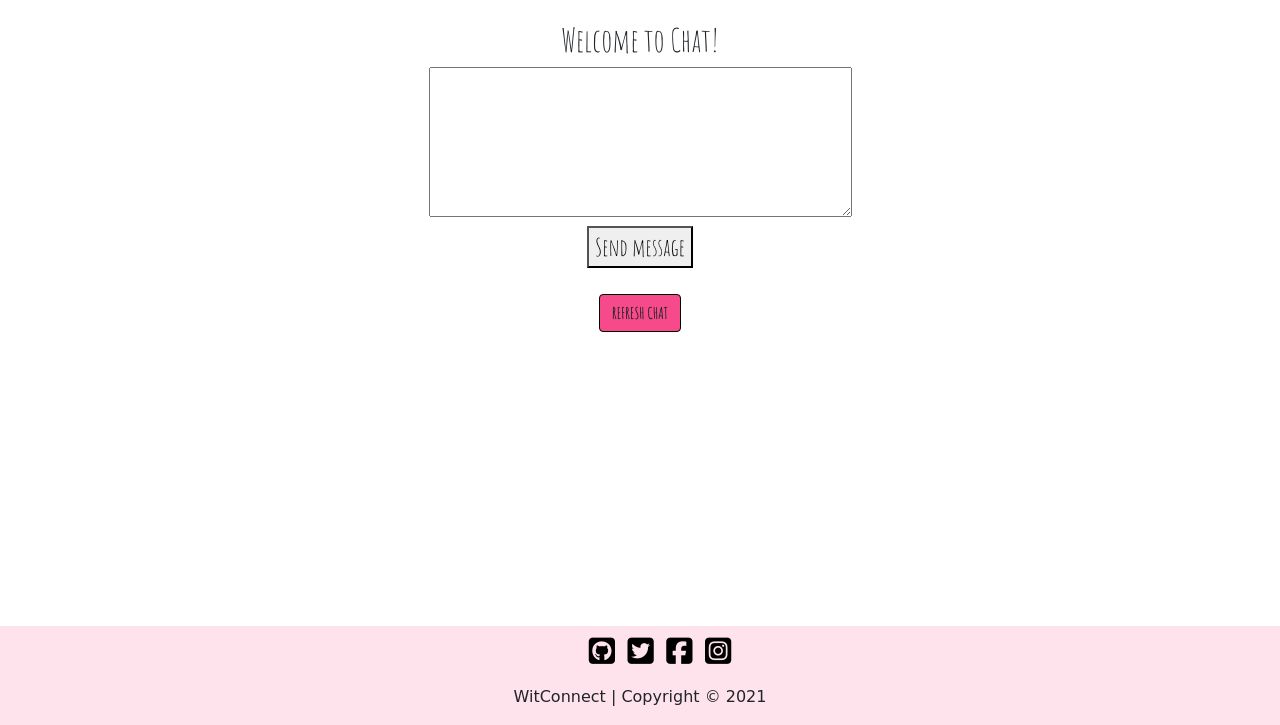
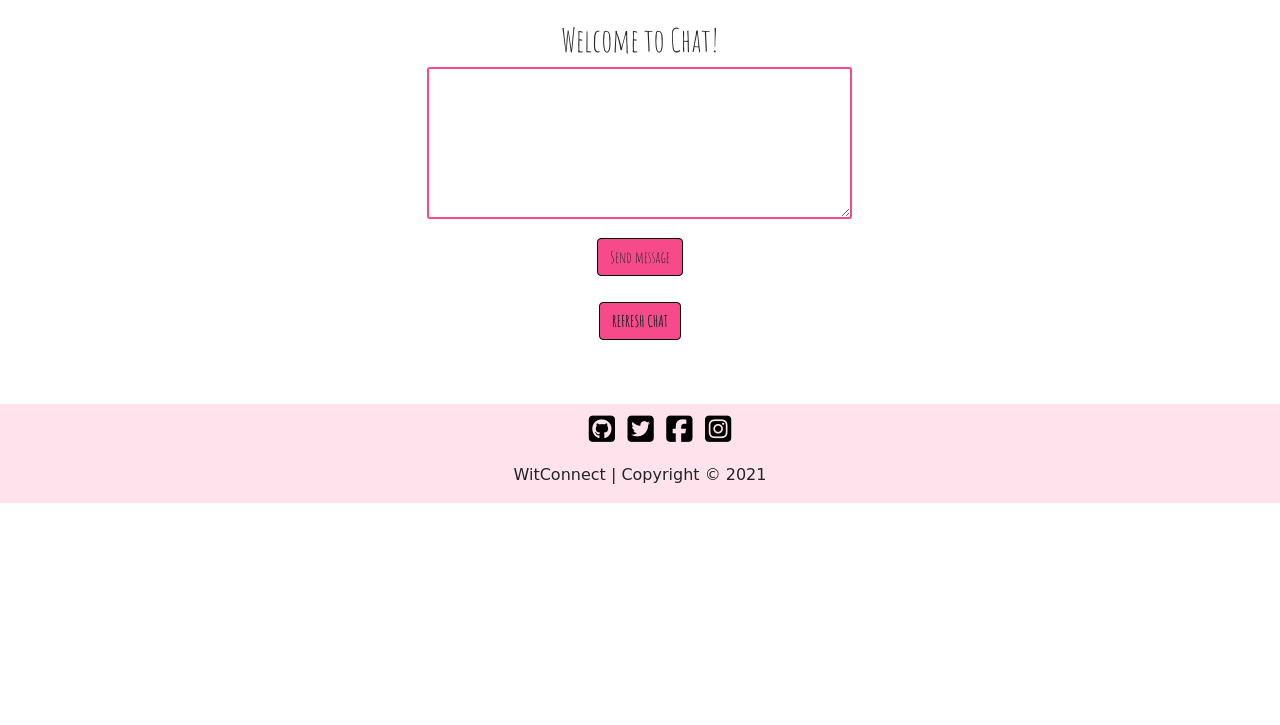
Before and after one commit to aineon/women-in-tech, a Flask app: page /chat in a window 1280 px wide. Shown: the part 75-800 px from the top of the page. Run offline with Flask 2, Linux system fonts and the light colour scheme; some libraries are stand-ins or nearby versions; some web fonts are replaced.

Commit message:
Tweak styling

```diff
--- a/static/css/style.css
+++ b/static/css/style.css
@@ -226,12 +226,12 @@ nav {
     min-height: -webkit-fit-content;
     min-height: -moz-fit-content;
     min-height: fit-content;
-     color: #fff;
-     background-color: rgba(60, 60, 60, 0.6);
-     margin: auto;
-    width: 35%;
+    color: #fff;
+    background-color: rgba(60, 60, 60, 0.6);
+    margin: auto;
     padding: 20px;
     align-items: center;
+    margin-bottom: 20px;
 }
 
 .form-heading{
@@ -259,9 +259,17 @@ nav {
     z-index: -1;
 }
 
+
+.form-link,
+.form-link:hover {
+    font-weight: bold;
+    text-decoration: none;
+    color: #f64a8a;
+}
+
 /*--Footer--*/
 footer{
-    position: fixed;
+    /*position: fixed; */
     bottom: 0;
     -ms-flex-negative: 0;
         flex-shrink: 0;
@@ -377,6 +385,15 @@ footer{
     font-size: 1.5rem;
 }
 
+.message-box {
+    border-radius: 3px;
+    border: 2px solid #f64a8a;
+}
+
+.message-container {
+    padding-bottom: 3rem;
+}
+
 .profile-heading,
 .profile-info,
 .chat-date {
--- a/templates/chat.html
+++ b/templates/chat.html
@@ -3,28 +3,28 @@
 
 {% block content %}
 <div class="row">
-    <div class="col-12 text-center chat-heading">
+    <div class="col-10 offset-1 text-center chat-heading">
         <h2 class="mt-3">Welcome to Chat!</h2>
     </div>
 </div>
 
 <div class="row">
-    <div class="col-12 chat container text-center">
+    <div class="col-10 offset-1 chat container text-center">
         <form method="POST">
-            <textarea cols="50" rows="4" name="message" id="message"></textarea>
+            <textarea cols="50" rows="4" name="message" id="message" class="message-box"></textarea>
             <br>
-            <button>Send message</button>
+            <button class="btn">Send message</button>
         </form>
     </div>
 </div>
 
 <div class="row">
     <div class="col-12 text-center my-3">
-        <button onClick="window.location.reload();" class="btn chat-btn text-uppercase">Refresh Chat</button>
+        <button onClick="window.location.reload();" class="btn chat-btn btn-large text-uppercase">Refresh Chat</button>
     </div>
 </div>
 
-<div class="row">
+<div class="row message-container">
     <div class="col-12 text-center">
         {% for message in chat_messages %}
             <p><span class="small chat-date">{{ message.timestamp }}</span>
--- a/templates/profile_detail.html
+++ b/templates/profile_detail.html
@@ -13,7 +13,7 @@
             <div class="profile-details-container mb-5 mt-5">
                 <h3 class="mb-0 font-weight-bold profile-info">{{ profile.fullname }}</h3>
                 <p class="small"><span class="text-muted">({{ profile.member_type }})</span></p>
-            <p class="mb-0"><strong class="profile-info">Field:</strong> {{ profile.field }}
+                <p><strong class="profile-info">Field:</strong> {{ profile.field }}
                     <br><strong class="profile-info">Experience:</strong> {{ profile.experience }}
                     <br><strong class="profile-info">Technologies:</strong> {{ profile.technologies }}
                     <br><strong class="profile-info">Goals:</strong> {{ profile.goals }}
@@ -21,12 +21,12 @@
                     <br><strong class="profile-info">Github:</strong>  {{ profile.github }}
                     <br><small><em class="profile-info">joined: {{ profile.date_created }}</em></small>
                 </p>
-        </div>
+
                 <form  method="POST" action="{{ url_for('add_connection', profile_id=profile._id) }}" class="w-50">
                     <button class="btn" id="connect" name="connect" type="submit">Connect</button>
                 </form>
                 <a href="{{ url_for('members') }}" class="btn">Back to Members</a>
-
+            </div>
         <div>
     </div>
 </div>
```
Also changed, not shown: templates/login.html (+5 -5 lines), templates/register.html (+7 -7 lines). Lines whose indentation alone changed are shown as unchanged.
